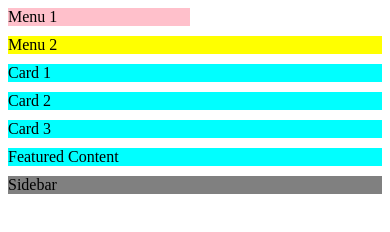
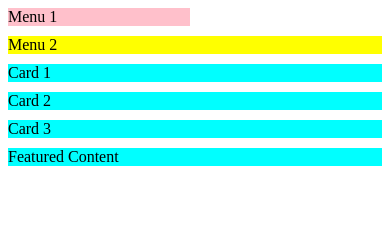
Before and after one commit to bryanboyang/eecs130-coursework, a plain HTML site: page lab03/index.html in a window 390 px wide. Drawn offline with Linux system fonts and the light colour scheme.

Commit message:
hide grey section for mobile

```diff
--- a/lab03/assets/style.css
+++ b/lab03/assets/style.css
@@ -112,7 +112,7 @@
     }
 
     .aside {
-        grid-column: 1/3;
+        display: none;
     }
 
     .card1 {
```
